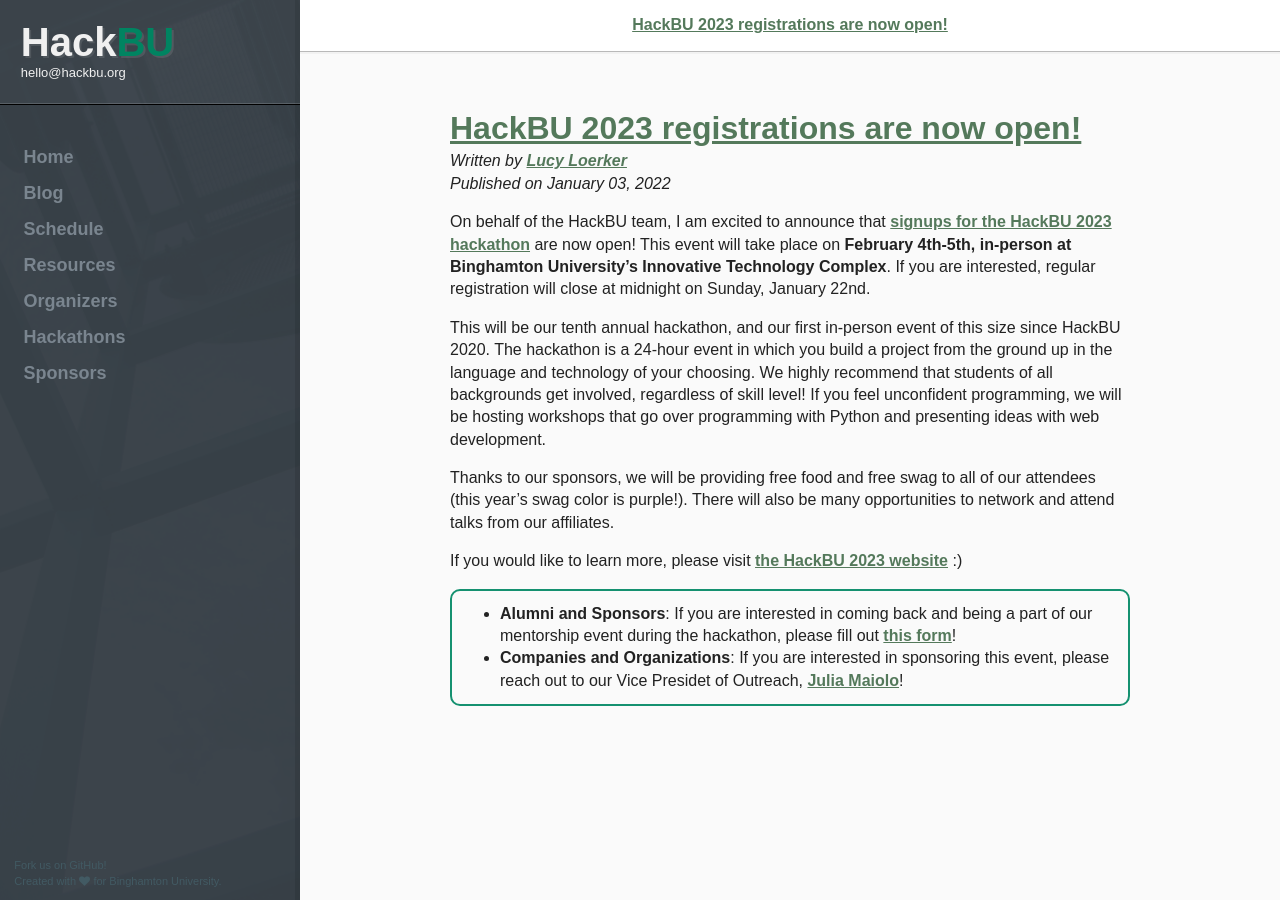
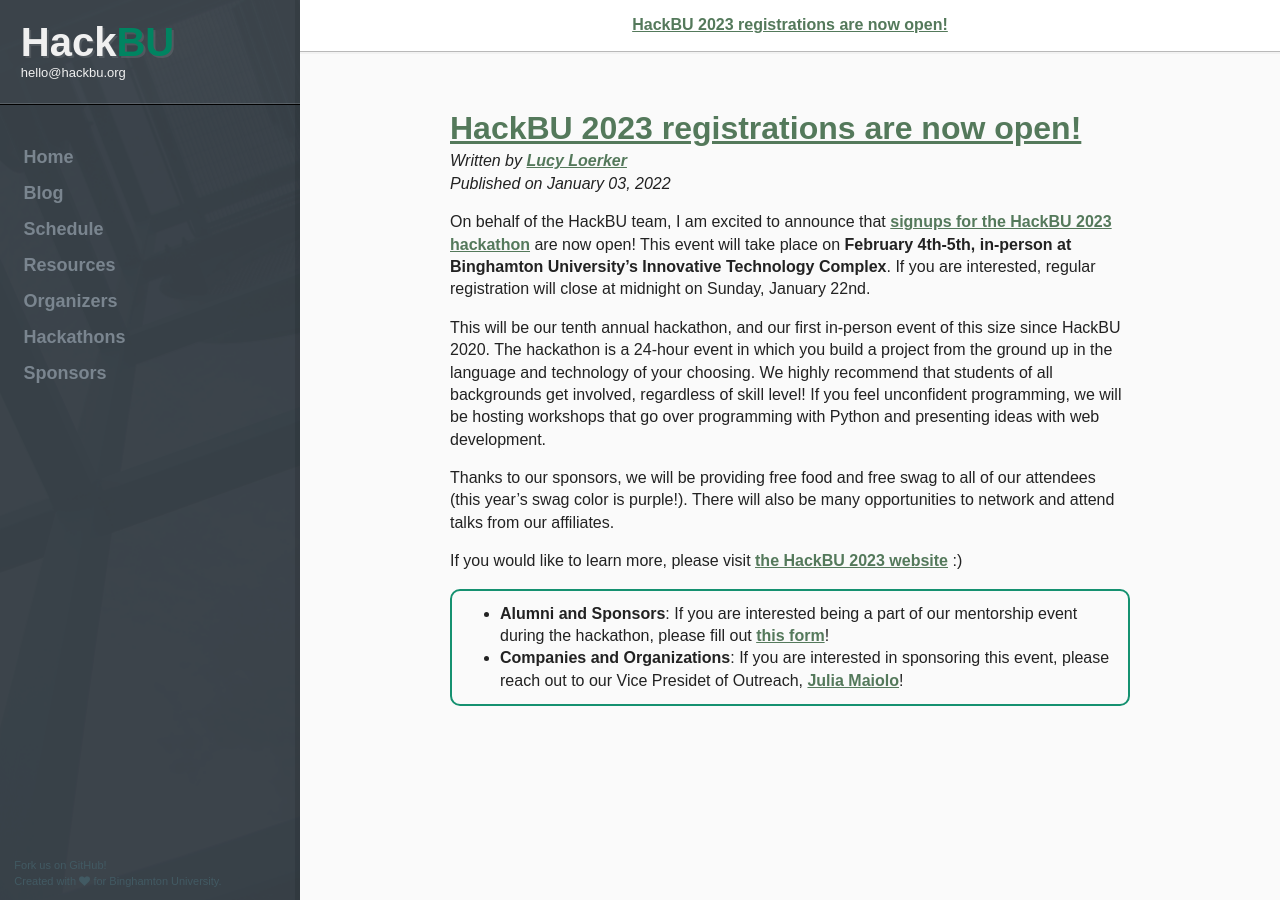
Before and after one commit to hackbinghamton/hackbinghamton.github.io, a Jekyll site: the page built from blog/_posts/2022-01-03-hackbu-2023-registrations-open.md, in a window 1280 px wide. Built offline with Jekyll 4.4.1, drawn with Linux system fonts in a browser that asks for light colours.

Commit message:
article: fix typo

```diff
--- a/blog/_posts/2022-01-03-hackbu-2023-registrations-open.md
+++ b/blog/_posts/2022-01-03-hackbu-2023-registrations-open.md
@@ -18,7 +18,7 @@
 <div class="note">
   <ul>
     <li>
-      <b>Alumni and Sponsors</b>: If you are interested in coming back and being a part of our mentorship event during the hackathon, please fill out <a href="https://docs.google.com/forms/d/e/1FAIpQLSccQKsxUXSwNxUObr76b9Xixkx_rKqF-bIf1ua-BcTd3WmDzg/viewform?usp=sf_link">this form</a>!
+      <b>Alumni and Sponsors</b>: If you are interested being a part of our mentorship event during the hackathon, please fill out <a href="https://docs.google.com/forms/d/e/1FAIpQLSccQKsxUXSwNxUObr76b9Xixkx_rKqF-bIf1ua-BcTd3WmDzg/viewform?usp=sf_link">this form</a>!
     </li>
     <li>
       <b>Companies and Organizations</b>: If you are interested in sponsoring this event, please reach out to our Vice Presidet of Outreach, <a href="mailto:jmaiolo1@binghamton.edu">Julia Maiolo</a>!
```
